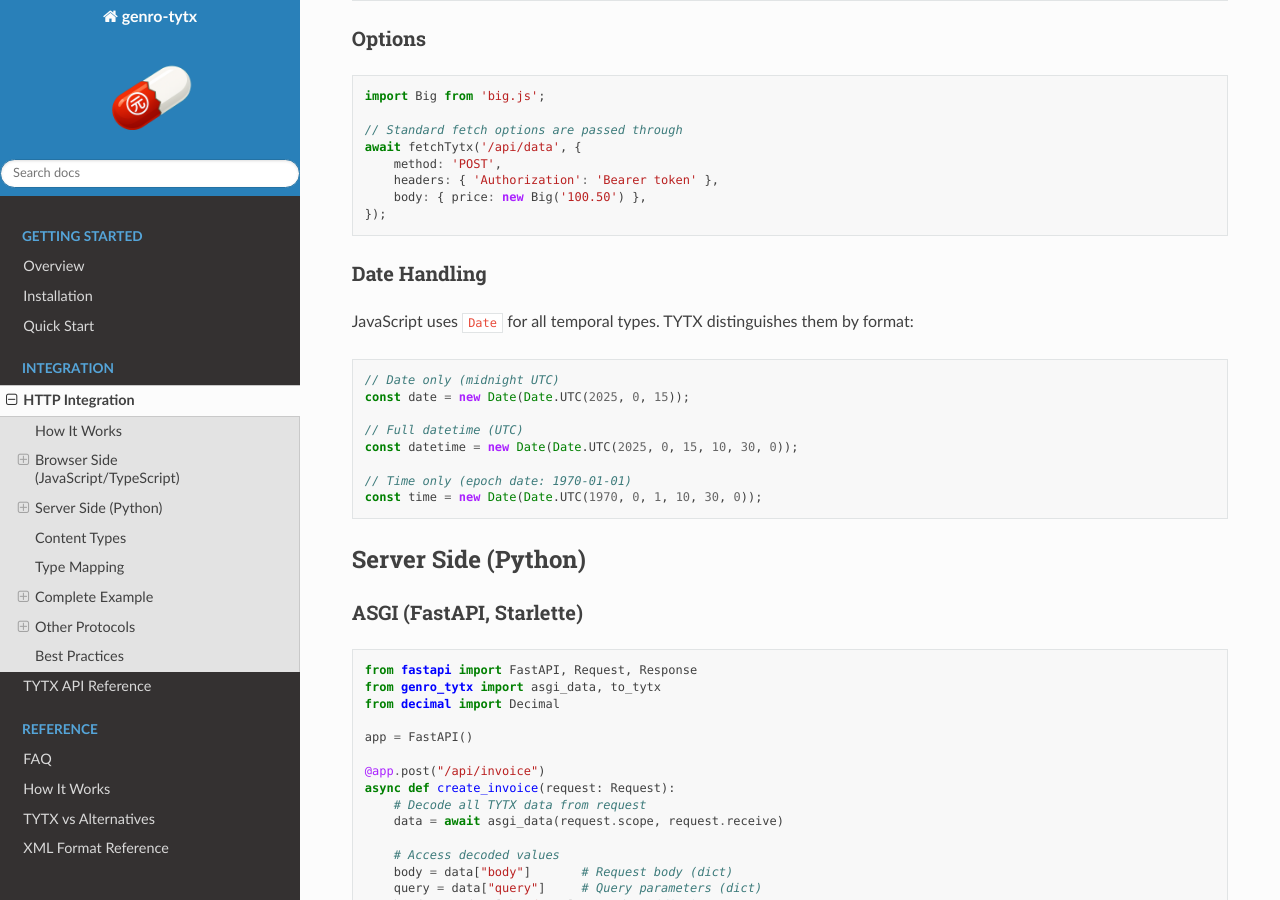
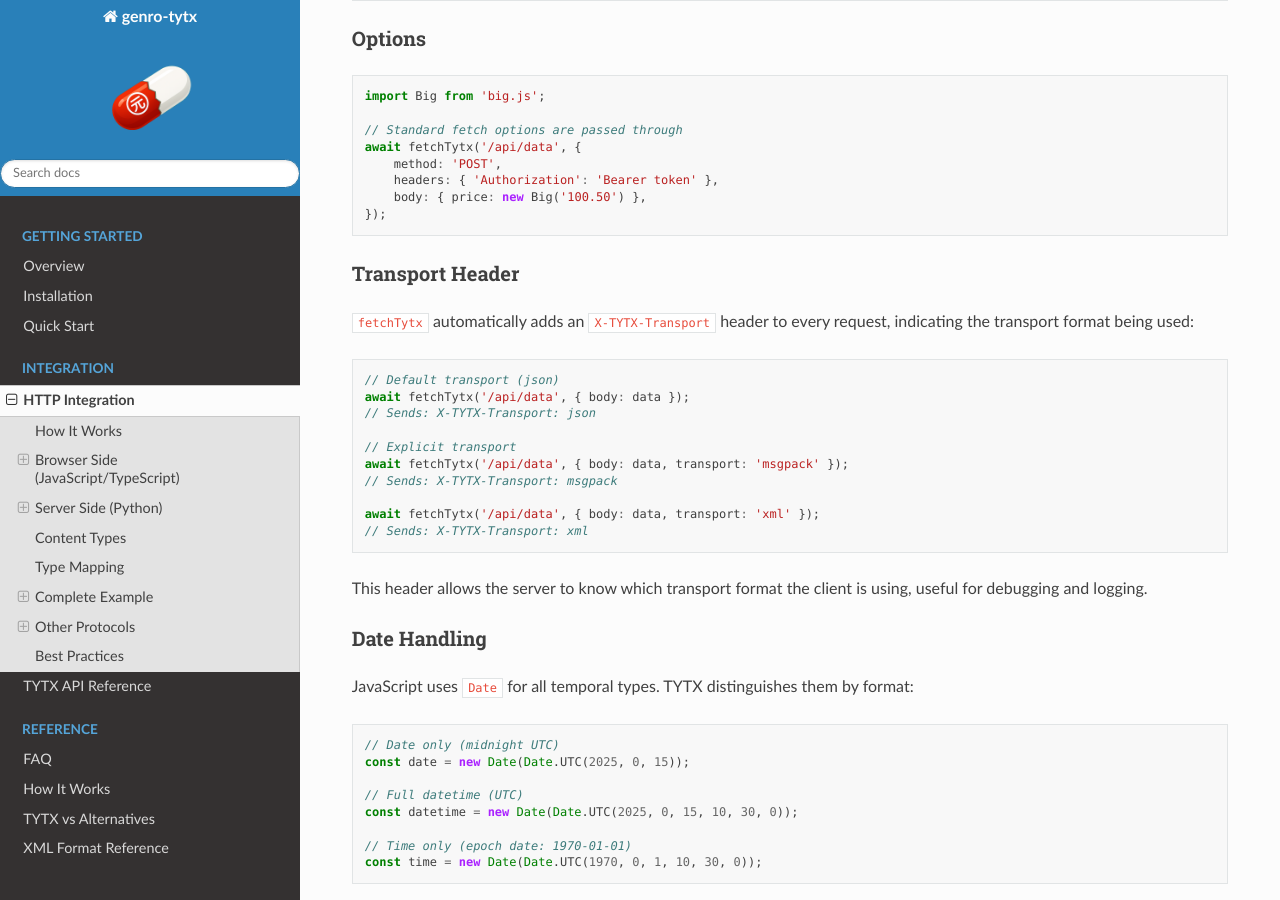
Before and after one commit to genropy/genro-tytx, a Sphinx documentation site: the page built from docs/http-integration.md, in a window 1280 px wide and 900 px high, scrolled down 1127 px. Built offline with Sphinx 7.4.7 and the Read the Docs theme 3.1.0, drawn with Linux system fonts in a browser that asks for light colours.

Commit message:
feat(http): add X-TYTX-Transport header to fetchTytx requests
- fetchTytx now sends X-TYTX-Transport header with transport value (json, msgpack, xml)
- Updated http-integration.md documentation
- Bump version to 0.7.2

````diff
--- a/docs/http-integration.md
+++ b/docs/http-integration.md
@@ -64,6 +64,25 @@ await fetchTytx('/api/data', {
     body: { price: new Big('100.50') },
 });
 ```
+
+### Transport Header
+
+`fetchTytx` automatically adds an `X-TYTX-Transport` header to every request, indicating the transport format being used:
+
+```javascript
+// Default transport (json)
+await fetchTytx('/api/data', { body: data });
+// Sends: X-TYTX-Transport: json
+
+// Explicit transport
+await fetchTytx('/api/data', { body: data, transport: 'msgpack' });
+// Sends: X-TYTX-Transport: msgpack
+
+await fetchTytx('/api/data', { body: data, transport: 'xml' });
+// Sends: X-TYTX-Transport: xml
+```
+
+This header allows the server to know which transport format the client is using, useful for debugging and logging.
 
 ### Date Handling
 
--- a/pyproject.toml
+++ b/pyproject.toml
@@ -4,7 +4,7 @@ build-backend = "hatchling.build"
 
 [project]
 name = "genro-tytx"
-version = "0.7.0"
+version = "0.7.2"
 description = "TYTX Base - Typed text protocol for scalar types (JSON/XML/MessagePack)"
 readme = "README.md"
 license = "Apache-2.0"
````
Also changed, not shown: 2 other files.
